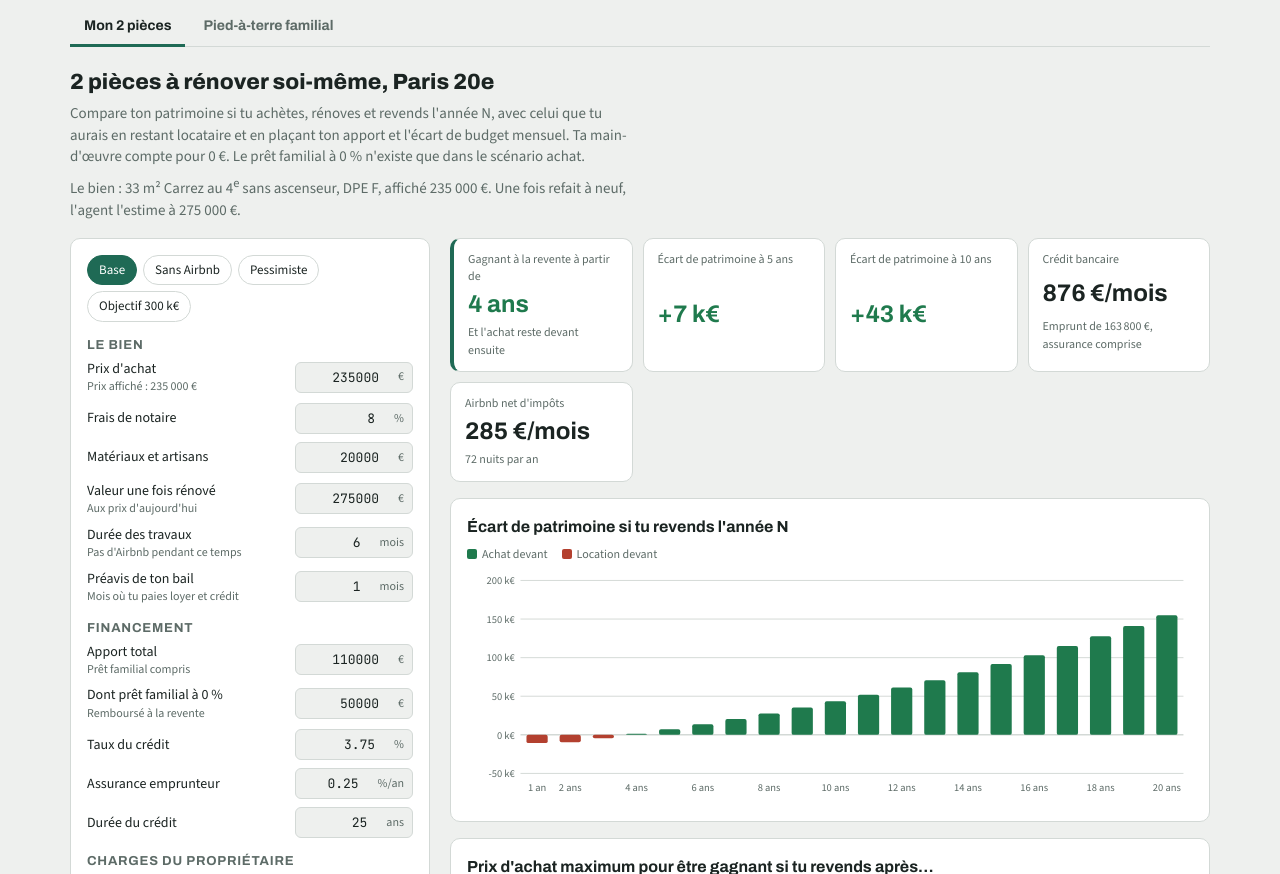
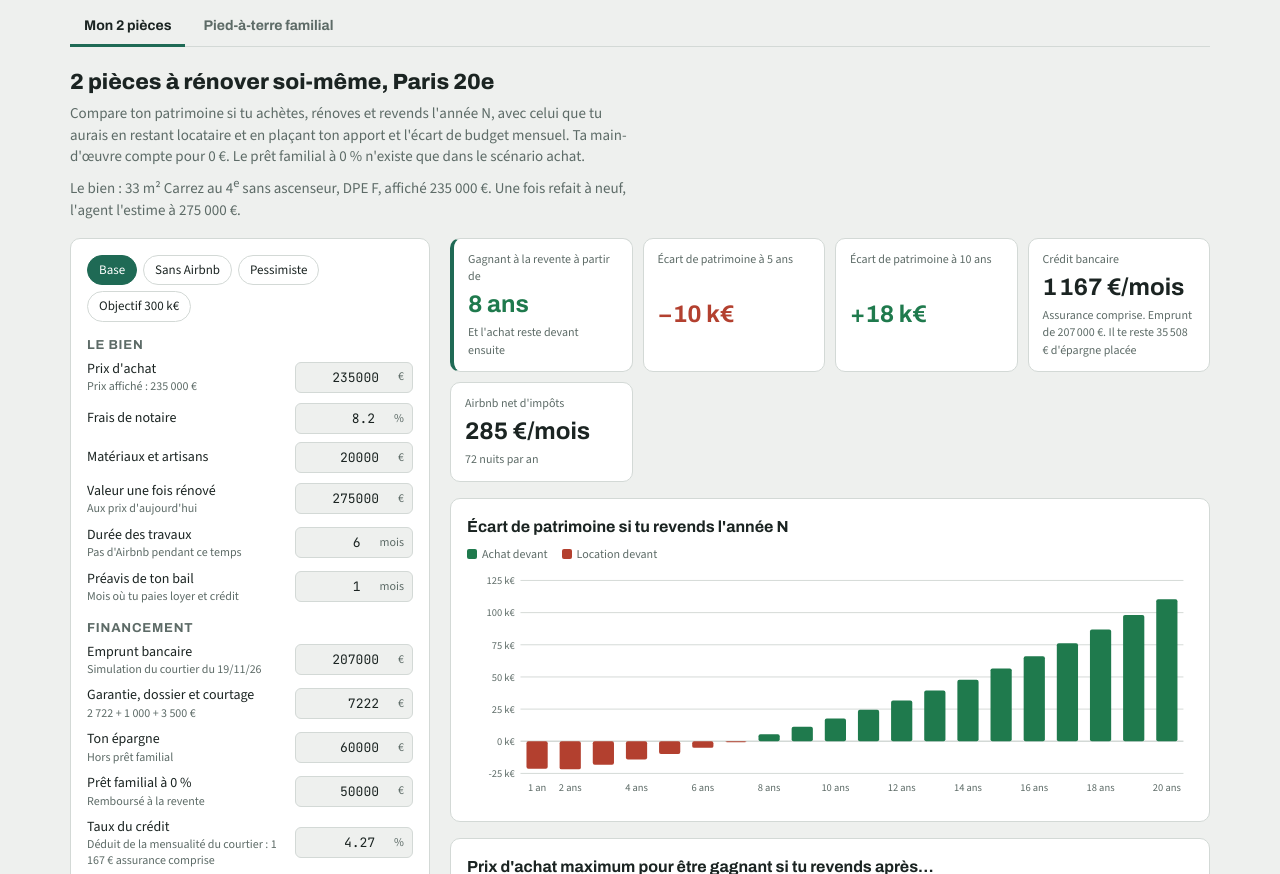
Before and after one commit to anaelle-s/simulateur-achat-location, a plain HTML site: page index.html in a window 1280 px wide. Shown: the part 78-952 px from the top of the page. Drawn offline with nearby package versions, Linux system fonts and the light colour scheme.

Commit message:
Mon 2 pièces : plan de financement du courtier (207 k€, 1 167 €/mois, frais bancaires)
Co-Authored-By: Claude Opus 5.5 <noreply@anthropic.com>
Claude-Session: https://claude.ai/code/session_014BSgaXqZpNeusxY1UtZuTj

```diff
--- a/index.html
+++ b/index.html
@@ -140,9 +140,11 @@ td:first-child, th:first-child { text-align: left; }
       </fieldset>
 
       <fieldset><legend>Financement</legend>
-        <div class="field"><label for="apport_total">Apport total<small>Prêt familial compris</small></label><div class="num"><input id="apport_total" type="number" step="1000"><span>€</span></div></div>
-        <div class="field"><label for="pret_familial">Dont prêt familial à 0 %<small>Remboursé à la revente</small></label><div class="num"><input id="pret_familial" type="number" step="1000"><span>€</span></div></div>
-        <div class="field"><label for="taux">Taux du crédit</label><div class="num"><input id="taux" type="number" step="0.05"><span>%</span></div></div>
+        <div class="field"><label for="emprunt">Emprunt bancaire<small>Simulation du courtier du 19/11/26</small></label><div class="num"><input id="emprunt" type="number" step="1000"><span>€</span></div></div>
+        <div class="field"><label for="frais_bancaires">Garantie, dossier et courtage<small>2 722 + 1 000 + 3 500 €</small></label><div class="num"><input id="frais_bancaires" type="number" step="100"><span>€</span></div></div>
+        <div class="field"><label for="epargne">Ton épargne<small>Hors prêt familial</small></label><div class="num"><input id="epargne" type="number" step="1000"><span>€</span></div></div>
+        <div class="field"><label for="pret_familial">Prêt familial à 0 %<small>Remboursé à la revente</small></label><div class="num"><input id="pret_familial" type="number" step="1000"><span>€</span></div></div>
+        <div class="field"><label for="taux">Taux du crédit<small>Déduit de la mensualité du courtier : 1 167 € assurance comprise</small></label><div class="num"><input id="taux" type="number" step="0.05"><span>%</span></div></div>
         <div class="field"><label for="assur">Assurance emprunteur</label><div class="num"><input id="assur" type="number" step="0.05"><span>%/an</span></div></div>
         <div class="field"><label for="duree">Durée du crédit</label><div class="num"><input id="duree" type="number" step="1"><span>ans</span></div></div>
       </fieldset>
@@ -320,8 +322,8 @@ td:first-child, th:first-child { text-align: left; }
 
 <script>
 const DEFAULT = {
-  prix: 235000, frais_notaire: 8, materiaux: 20000, apport_total: 110000, pret_familial: 50000,
-  valeur_apres: 275000, mois_travaux: 6, mois_double_loyer: 1, taux: 3.75, assur: 0.25, duree: 25,
+  prix: 235000, frais_notaire: 8.2, materiaux: 20000, emprunt: 207000, frais_bancaires: 7222, epargne: 60000, pret_familial: 50000,
+  valeur_apres: 275000, mois_travaux: 6, mois_double_loyer: 1, taux: 4.27, assur: 0.25, duree: 25,
   loyer: 910, index_loyer: 2, tf: 600, copro: 135, travaux_copro: 4000, entretien: 0.5,
   valo: 1, placement: 3.5, frais_revente: 4,
   nuits_mois: 6, prix_nuit: 110, couts_airbnb: 20, plafond_nuits: 90, tmi: 30
@@ -341,12 +343,16 @@ function simulate(q, years) {
   const pct = ["frais_notaire","taux","assur","index_loyer","entretien","valo","placement","frais_revente","couts_airbnb","tmi"];
   pct.forEach(k => p[k] = q[k] / 100);
   const rm = p.taux / 12, n = p.duree * 12;
-  const coutInitial = p.prix * (1 + p.frais_notaire) + p.materiaux;
-  const emprunt = Math.max(0, coutInitial - p.apport_total);
+  const coutInitial = p.prix * (1 + p.frais_notaire) + p.frais_bancaires + p.materiaux;
+  const cash = p.epargne + p.pret_familial;
+  const besoin = coutInitial - p.emprunt;
+  const manque = Math.max(0, besoin - cash);   // complément emprunté si l'épargne ne suffit pas
+  const reste = Math.max(0, cash - besoin);    // épargne qui reste placée après l'achat
+  const emprunt = Math.max(0, p.emprunt + manque);
   const mens = emprunt > 0 ? (rm > 0 ? emprunt * rm / (1 - Math.pow(1 + rm, -n)) : emprunt / n) : 0;
   const assurM = emprunt * p.assur / 12;
   const placM = Math.pow(1 + p.placement, 1 / 12) - 1;
-  let crd = emprunt, potAchat = 0, potLoc = p.apport_total - p.pret_familial;
+  let crd = emprunt, potAchat = reste, potLoc = p.epargne;
   let airbnbM = 0;
   if (p.nuits_mois > 0) {
     const nuits = Math.min(p.nuits_mois * 12, p.plafond_nuits);
@@ -381,7 +387,7 @@ function simulate(q, years) {
       out.push({ an: m / 12, achat, loc: potLoc, ecart: achat - potLoc, coutAchat, loyer, crd });
     }
   }
-  return { rows: out, emprunt, mens, assurM, airbnbM };
+  return { rows: out, emprunt, mens, assurM, airbnbM, reste, manque, besoin };
 }
 
 function pointMort(rows) {
@@ -454,7 +460,8 @@ function render() {
   const set = (id, v) => { const el = document.getElementById(id); el.textContent = fmtK(v); el.className = "v " + (v >= 0 ? "pos" : "neg"); };
   set("t_e5", rows[4].ecart); set("t_e10", rows[9].ecart);
   document.getElementById("t_mens").textContent = fmt(res.mens + res.assurM) + "/mois";
-  document.getElementById("t_emprunt").textContent = "Emprunt de " + fmt(res.emprunt) + ", assurance comprise";
+  document.getElementById("t_emprunt").textContent = "Assurance comprise. Emprunt de " + fmt(res.emprunt) +
+    (res.manque > 0 ? " (dont " + fmt(res.manque) + " de complément)" : ". Il te reste " + fmt(res.reste) + " d'épargne placée");
   document.getElementById("t_airbnb").textContent = fmt(res.airbnbM) + "/mois";
   const nuits = Math.min(p.nuits_mois * 12, p.plafond_nuits);
   document.getElementById("t_airbnb_sub").textContent = nuits + " nuits par an" + (p.nuits_mois * 12 > p.plafond_nuits ? " (plafonné)" : "");
```
